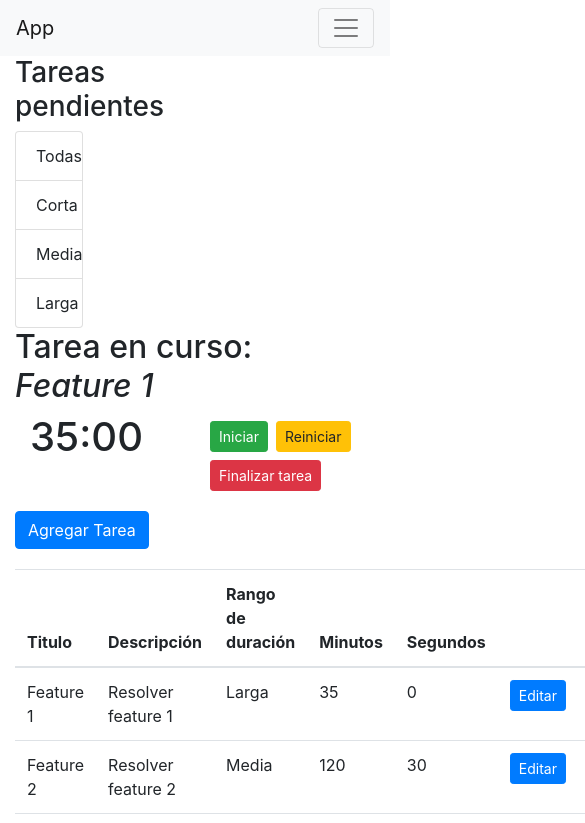
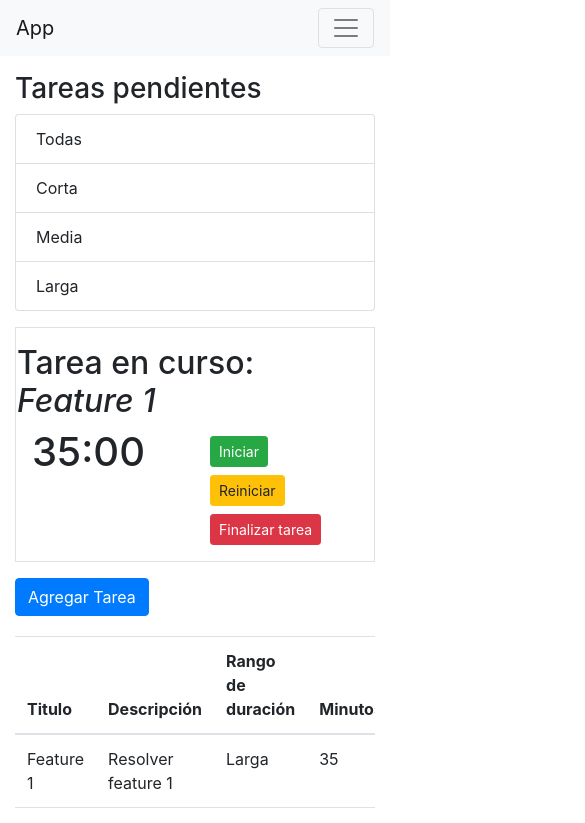
Before and after one commit to gyokebed/arkon-data, a React (Create React App) app: page /tasks in a window 390 px wide. Shown: the top 823 px of the page, 585 px wide, since content can reach past the window. Built offline with nearby package versions, Linux system fonts and the light colour scheme.

Commit message:
Added responsive table

```diff
--- a/src/components/tasks.jsx
+++ b/src/components/tasks.jsx
@@ -146,7 +146,7 @@ const Tasks = ({ history }) => {
   return (
     <React.Fragment>
       <div className="row">
-        <div className="col-3">
+        <div className="col-md-3 mt-3">
           <h3>Tareas pendientes</h3>
           <ListGroup
             items={ranges}
@@ -154,7 +154,7 @@ const Tasks = ({ history }) => {
             onItemSelect={handleRangeSelect}
           />
         </div>
-        <div className="col">
+        <div className="col mt-3 mb-3">
           <ClockContainer data={filteredData} setOnFinish={onFinishTask} />
 
           <Link
@@ -164,11 +164,12 @@ const Tasks = ({ history }) => {
           >
             Agregar Tarea
           </Link>
-
-          <table className="table">
-            <TableHeader columns={columns} />
-            <SortableComponent columns={columns} data={filteredData} />
-          </table>
+          <div className="table-responsive">
+            <table className="table">
+              <TableHeader columns={columns} />
+              <SortableComponent columns={columns} data={filteredData} />
+            </table>
+          </div>
         </div>
       </div>
     </React.Fragment>
--- a/src/components/timer.jsx
+++ b/src/components/timer.jsx
@@ -115,7 +115,7 @@ const timeOutput = (num) => {
 const Clock = ({ clock, toggle, reset, finish, name }) => {
   const { intervalId } = clock;
   return (
-    <div className="container" style={{ marginBottom: 20 }}>
+    <div className="container mb-3 p-3 border">
       <div class="row justify-content-sm-center">
         <h2>
           Tarea en curso: <em>{name}</em>
```
